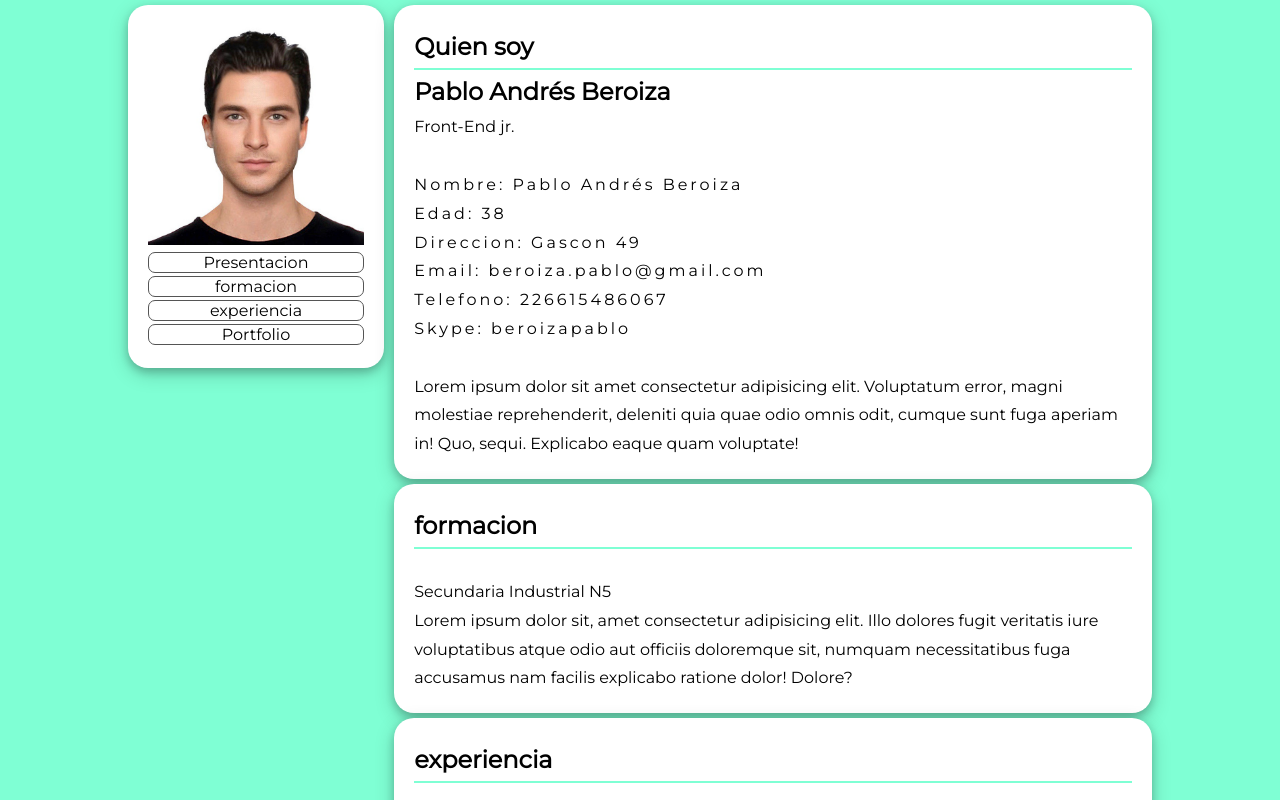
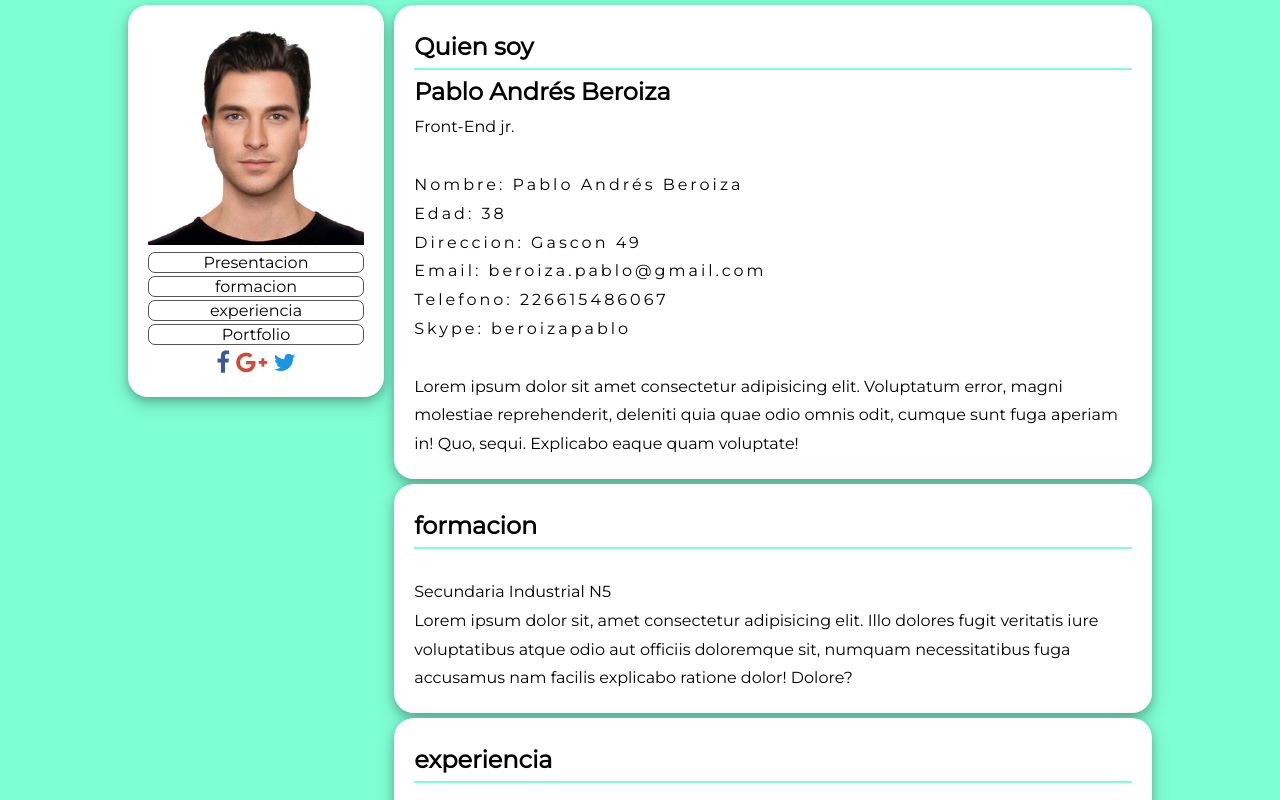
Before and after one commit to PabloAndresBeroiza/cv, a plain HTML site: page index.html in a window 1280 px wide. Shown: the top 800 px of the page. Drawn offline with Linux system fonts and the light colour scheme.

Commit message:
add botones social y configuracion

```diff
--- a/css/cv.css
+++ b/css/cv.css
@@ -91,6 +91,24 @@
     display:inline
     }
 
+    .social{
+        text-align: center;
+        font-size: 1.5em;
+        color: #000;
+    }
+
+    .fa-facebook-f{
+        color: #3b5998;
+    }
+    .fa-google-plus{
+    color:#d34836;
+    }
+
+    .fa-twitter{
+        color:#1b95e0;
+    }
+
+
     .contenido {
     float:right;
     width:74%
--- a/index.html
+++ b/index.html
@@ -5,6 +5,8 @@
     <meta charset="UTF-8">
     <meta name="viewport" content="width=device-width, initial-scale=1.0">
     <meta http-equiv="X-UA-Compatible" content="ie=edge">
+    <link href="https://fonts.googleapis.com/icon?family=Material+Icons" rel="stylesheet">
+    <link rel="stylesheet" href="https://cdnjs.cloudflare.com/ajax/libs/font-awesome/4.7.0/css/font-awesome.min.css">
     <link href="https://fonts.googleapis.com/css?family=Montserrat" rel="stylesheet">
     <link rel="stylesheet" href="css/cv.css">
 
@@ -24,6 +26,12 @@
                 <li><a href="#portfolio">Portfolio</a></li>
             </ul>
         </nav>
+        <p class="social">
+            <a href="https://www.facebook.com"><i class="fa fa-facebook-f"></i></a>
+            <a href="https://www.google.com"><i class="fa fa-google-plus"></i></a>
+            <a href="https://www.twiter.com"><i class="fa fa-twitter"></i></a>
+
+        </p>
         </header>
 
         <section id="presentacion" class="perfil">
@@ -86,7 +94,7 @@
             </section>
     </section>
 <footer>
-    -copyright-
+    <i class="material-icons">copyright</i>
 </footer>
 </div>
 
```
